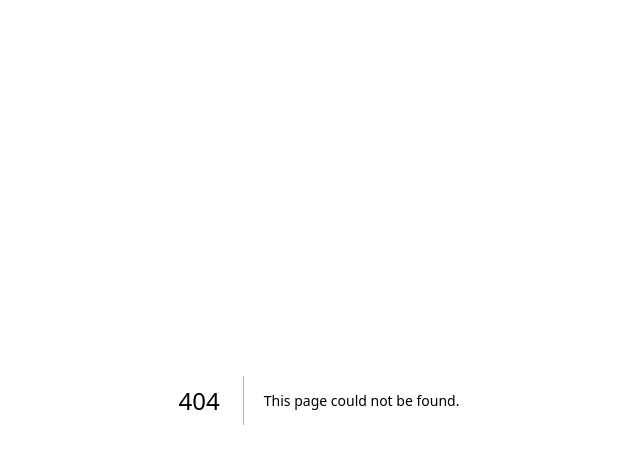
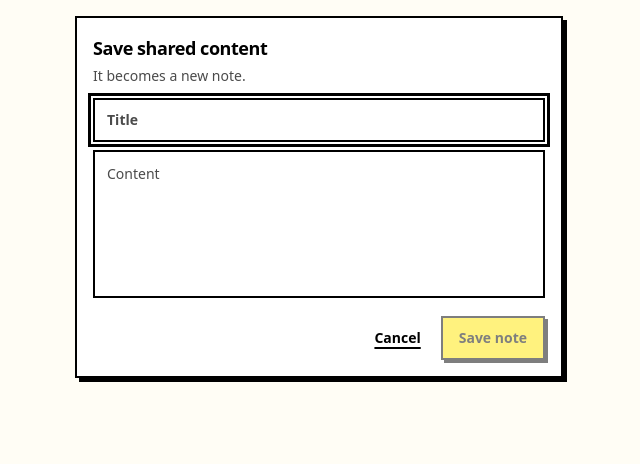
Before and after one commit to rnga4/note_local, a Next.js app: page /share in a window 1280 px wide. Before the commit this address had no page. Shown: the top 464 px of the page, without its empty margins (321-961 px from the left). Built offline with nearby package versions, Linux system fonts and the light colour scheme.

Commit message:
feat: PWA share target to capture shared text into a note

```diff
--- a/public/sw.js
+++ b/public/sw.js
@@ -30,8 +30,10 @@ self.addEventListener("fetch", (event) => {
     event.respondWith(
       fetch(request)
         .then((res) => {
-          const copy = res.clone();
-          caches.open(CACHE).then((cache) => cache.put("/", copy));
+          if (url.pathname === "/") {
+            const copy = res.clone();
+            caches.open(CACHE).then((cache) => cache.put("/", copy));
+          }
           return res;
         })
         .catch(() => caches.match("/")),
--- /dev/null
+++ b/src/app/(app)/share/page.tsx
@@ -0,0 +1,14 @@
+import { ShareForm } from "@/components/ShareForm";
+
+export const dynamic = "force-dynamic";
+
+type Params = Promise<{ title?: string; text?: string; url?: string }>;
+
+export default async function SharePage({ searchParams }: { searchParams: Params }) {
+  const sp = await searchParams;
+  return (
+    <main className="grid min-h-screen place-items-start justify-center p-4">
+      <ShareForm title={sp.title ?? ""} text={sp.text ?? ""} url={sp.url ?? ""} />
+    </main>
+  );
+}
--- a/src/app/manifest.ts
+++ b/src/app/manifest.ts
@@ -14,5 +14,10 @@ export default function manifest(): MetadataRoute.Manifest {
       { src: "/icons/icon-512.png", sizes: "512x512", type: "image/png" },
       { src: "/icons/icon-maskable-512.png", sizes: "512x512", type: "image/png", purpose: "maskable" },
     ],
-  };
+    share_target: {
+      action: "/share",
+      method: "GET",
+      params: { title: "title", text: "text", url: "url" },
+    },
+  } as MetadataRoute.Manifest;
 }
--- /dev/null
+++ b/src/components/ShareForm.tsx
@@ -0,0 +1,72 @@
+"use client";
+import { useState } from "react";
+import { api } from "@/lib/api";
+
+export function ShareForm({ title, text, url }: { title: string; text: string; url: string }) {
+  const initialTitle = title || (url ? url.replace(/^https?:\/\//, "").slice(0, 60) : "");
+  const initialContent = [text, url].filter(Boolean).join("\n");
+  const [t, setT] = useState(initialTitle);
+  const [c, setC] = useState(initialContent);
+  const [busy, setBusy] = useState(false);
+
+  const save = async () => {
+    if (busy) return;
+    setBusy(true);
+    try {
+      await api.create({
+        title: t.trim(),
+        content: c,
+        type: "text",
+        items: [],
+        images: [],
+        color: "default",
+        pinned: false,
+        archived: false,
+        labels: [],
+      });
+      window.location.href = "/";
+    } catch {
+      setBusy(false);
+    }
+  };
+
+  return (
+    <div className="nb w-full max-w-xl p-4">
+      <h1 className="mb-1 text-lg font-black tracking-tight">Save shared content</h1>
+      <p className="mb-3 text-sm text-[var(--muted)]">It becomes a new note.</p>
+      <input
+        autoFocus
+        value={t}
+        onChange={(e) => setT(e.target.value)}
+        placeholder="Title"
+        aria-label="Title"
+        className="mb-2 min-h-11 w-full border-2 border-[var(--border)] bg-[var(--surface)] px-3 text-sm font-bold placeholder:text-[var(--muted)]"
+      />
+      <textarea
+        value={c}
+        onChange={(e) => setC(e.target.value)}
+        rows={6}
+        placeholder="Content"
+        aria-label="Content"
+        className="w-full resize-none border-2 border-[var(--border)] bg-[var(--surface)] p-3 text-sm placeholder:text-[var(--muted)]"
+      />
+      <div className="mt-3 flex items-center justify-end gap-2">
+        <button
+          type="button"
+          onClick={() => (window.location.href = "/")}
+          className="min-h-11 px-3 text-sm font-bold text-[var(--text)] underline decoration-2 underline-offset-4 hover:bg-[var(--hover)]"
+        >
+          Cancel
+        </button>
+        <button
+          type="button"
+          onClick={save}
+          disabled={busy || (!t.trim() && !c.trim())}
+          className="nb-btn min-h-11 bg-[var(--accent)] px-4 text-sm font-bold text-[var(--accent-ink)]"
+        >
+          {busy ? "Saving..." : "Save note"}
+        </button>
+      </div>
+    </div>
+  );
+}
```
